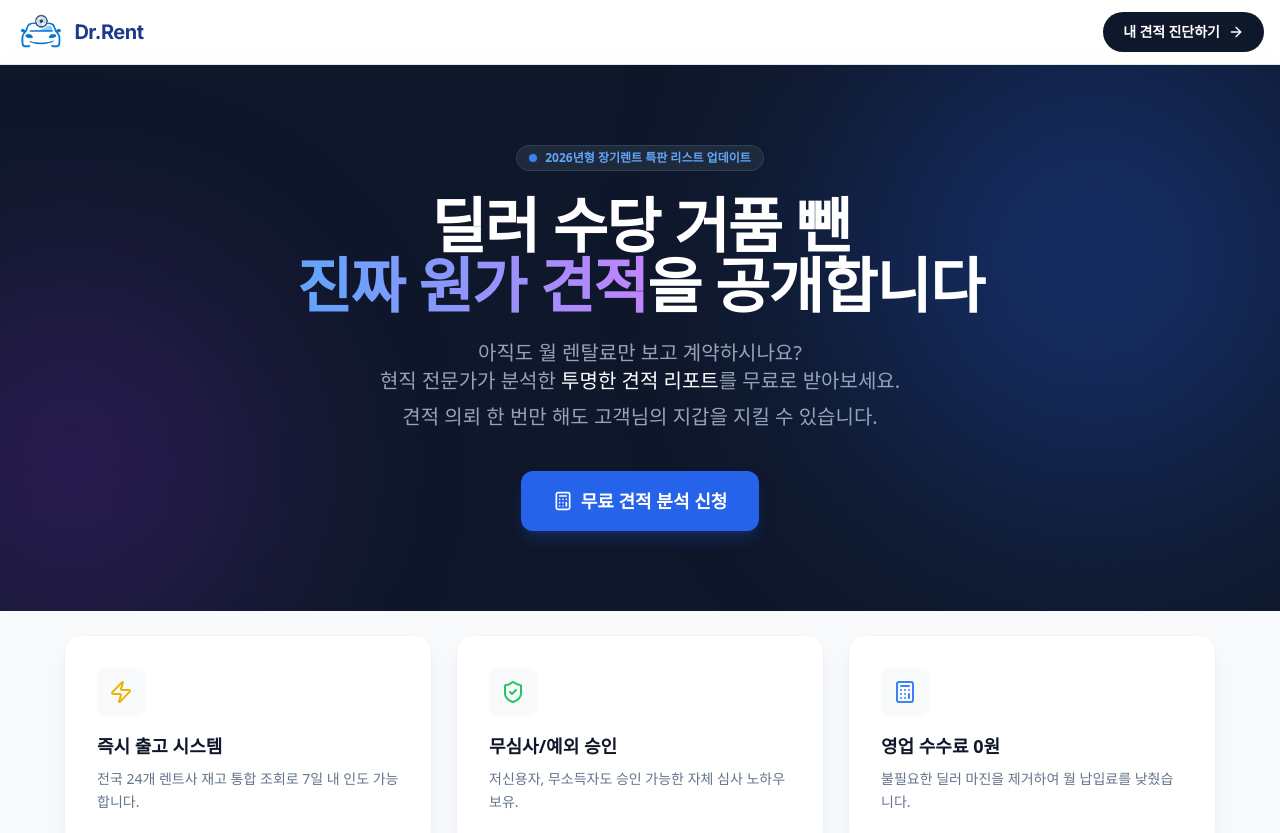
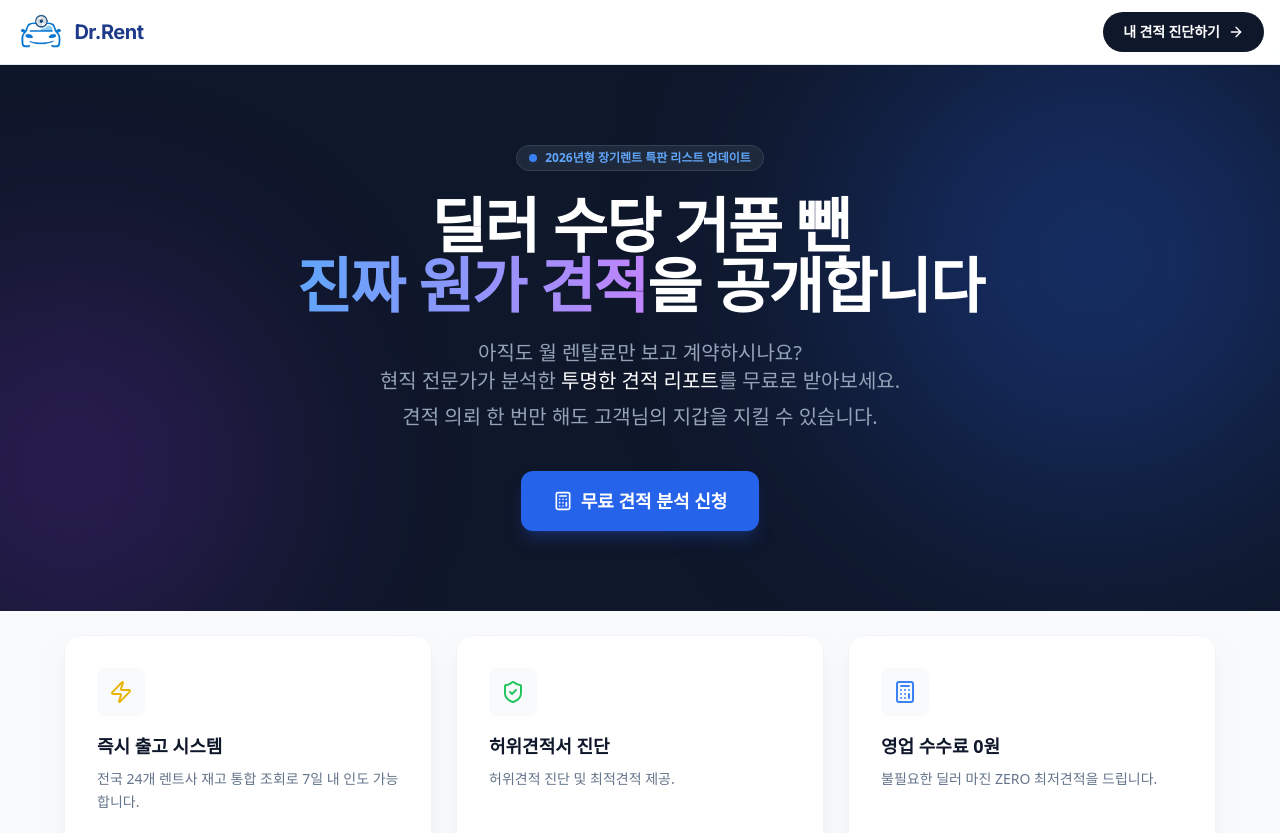
Before and after one commit to thebarondb-star/car-blog-site, a Next.js app: page / in a window 1280 px wide. Shown: the top 833 px of the page. Built offline with nearby package versions, Linux system fonts and the light colour scheme; no server answers; the database is empty.

Commit message:
글쓰기/수정 페이지 버튼 위치 고정 및 에러 수정

```diff
--- a/app/page.tsx
+++ b/app/page.tsx
@@ -82,8 +82,8 @@ export default async function Home({ searchParams }: { searchParams: Promise<{ c
         <div className="max-w-6xl mx-auto grid md:grid-cols-3 gap-6">
           {[
             { icon: <Zap className="w-6 h-6 text-yellow-500" />, title: "즉시 출고 시스템", desc: "전국 24개 렌트사 재고 통합 조회로 7일 내 인도 가능합니다." },
-            { icon: <ShieldCheck className="w-6 h-6 text-green-500" />, title: "무심사/예외 승인", desc: "저신용자, 무소득자도 승인 가능한 자체 심사 노하우 보유." },
-            { icon: <Calculator className="w-6 h-6 text-blue-500" />, title: "영업 수수료 0원", desc: "불필요한 딜러 마진을 제거하여 월 납입료를 낮췄습니다." },
+            { icon: <ShieldCheck className="w-6 h-6 text-green-500" />, title: "허위견적서 진단", desc: "허위견적 진단 및 최적견적 제공." },
+            { icon: <Calculator className="w-6 h-6 text-blue-500" />, title: "영업 수수료 0원", desc: "불필요한 딜러 마진 ZERO 최저견적을 드립니다." },
           ].map((item, idx) => (
             <div key={idx} className="bg-white p-8 rounded-2xl shadow-xl shadow-slate-200/50 border border-slate-100 hover:-translate-y-1 transition duration-300">
               <div className="bg-slate-50 w-12 h-12 rounded-lg flex items-center justify-center mb-4">
```
